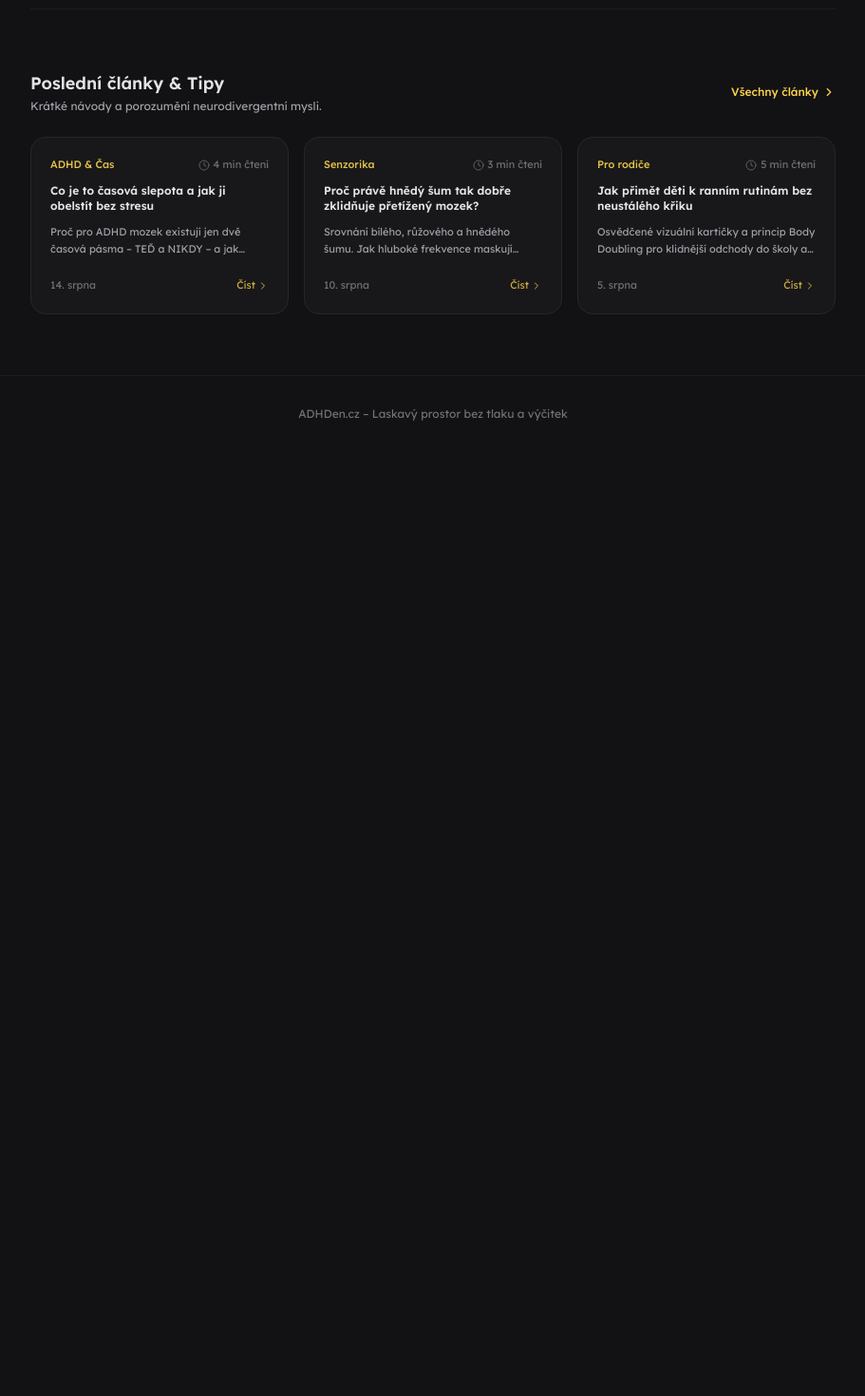
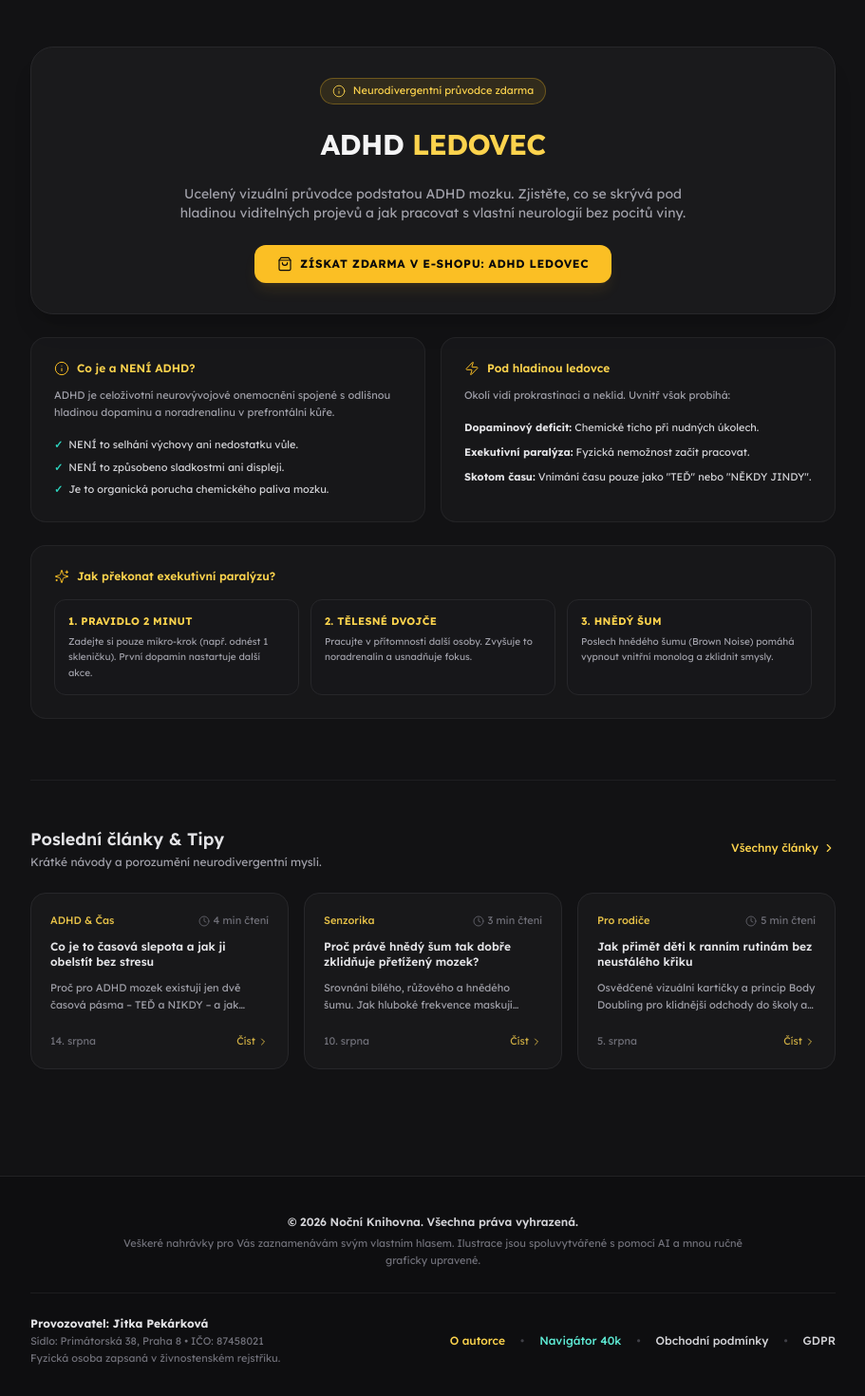
Before and after one commit to onlinejitka/ADHden, a Next.js app: page / in a window 1280 px wide. Shown: the part 909-2379 px from the top of the page at 95% size, without its empty margins (184-1095 px from the left). Before the commit the page ends 1385 px from the top, so only its background shows below. Built offline with nearby package versions, Linux system fonts and the light colour scheme.

Commit message:
Update page.tsx

```diff
--- a/app/page.tsx
+++ b/app/page.tsx
@@ -11,7 +11,10 @@ import {
   ArrowRight,
   CheckCircle2,
   Clock,
-  ChevronRight
+  ChevronRight,
+  Info,
+  ShoppingBag,
+  Zap
 } from "lucide-react";
 
 export default function LandingPage() {
@@ -23,7 +26,6 @@ export default function LandingPage() {
       category: "ADHD & Čas",
       readTime: "4 min čtení",
       date: "14. srpna",
-      color: "amber"
     },
     {
       id: "2",
@@ -32,7 +34,6 @@ export default function LandingPage() {
       category: "Senzorika",
       readTime: "3 min čtení",
       date: "10. srpna",
-      color: "teal"
     },
     {
       id: "3",
@@ -41,23 +42,23 @@ export default function LandingPage() {
       category: "Pro rodiče",
       readTime: "5 min čtení",
       date: "5. srpna",
-      color: "purple"
     }
   ];
 
   return (
-    <div className="min-h-screen bg-[#121214] text-zinc-300 font-sans leading-relaxed selection:bg-amber-400/20 selection:text-amber-300">
+    <div className="min-h-screen bg-[#121214] text-zinc-300 font-sans leading-relaxed selection:bg-amber-400/20 selection:text-amber-300 flex flex-col justify-between">
 
+      <div>
         {/* Horní navigace */}
         <header className="max-w-5xl mx-auto px-6 py-5 flex items-center justify-between border-b border-zinc-800/60">
-        <div className="flex items-center gap-2">
-          <span className="text-lg font-semibold tracking-wider text-amber-300">
+          <Link href="/" className="flex items-center gap-2 group">
+            <span className="text-lg font-semibold tracking-wider text-amber-300 group-hover:text-amber-200 transition">
               ADHDen
             </span>
             <span className="text-[10px] bg-zinc-800 text-zinc-400 px-1.5 py-0.5 rounded font-mono">
               cz
             </span>
-        </div>
+          </Link>
 
           <div className="flex items-center gap-4">
             <Link
@@ -78,9 +79,11 @@ export default function LandingPage() {
           </div>
         </header>
 
+        {/* Hlavní obsah */}
+        <main className="max-w-4xl mx-auto px-6 pt-14 pb-16 space-y-16">
+
           {/* Hero sekce */}
-      <main className="max-w-4xl mx-auto px-6 pt-14 pb-16 text-center space-y-8">
-
+          <div className="text-center space-y-8">
             <div className="inline-flex items-center gap-2 px-3 py-1 rounded-full bg-zinc-800/50 border border-zinc-700/50 text-[11px] text-amber-300/90">
               <span>♡ Laskavý systém pro neurodivergentní mozek</span>
             </div>
@@ -119,9 +122,10 @@ export default function LandingPage() {
                 <CheckCircle2 className="w-3.5 h-3.5 text-teal-400" strokeWidth={1.5} /> Žádné výčitky a tresty
               </span>
             </div>
+          </div>
 
           {/* Sekce Nástrojů */}
-        <section className="pt-12 space-y-6 text-left">
+          <section className="space-y-6 text-left">
             <div className="text-center space-y-1.5">
               <h2 className="text-lg font-semibold text-zinc-200">
                 Nástroje navržené přímo pro ADHD dynamiku
@@ -214,8 +218,124 @@ export default function LandingPage() {
             </div>
           </section>
 
-        {/* Sekce Magazínu / Posledních článků */}
-        <section className="pt-16 space-y-6 text-left border-t border-zinc-800/60 mt-12">
+          {/* SEKCE: ADHD LEDOVEC (Průvodce zdarma) */}
+          <section className="space-y-6 pt-6">
+            <div className="p-8 bg-zinc-800/40 border border-zinc-800 rounded-3xl text-center space-y-6 shadow-xl">
+              <div className="inline-flex items-center gap-2 px-3 py-1 rounded-full bg-amber-400/10 border border-amber-400/30 text-[11px] text-amber-300">
+                <Info className="w-3.5 h-3.5" strokeWidth={1.5} />
+                <span>Neurodivergentní průvodce zdarma</span>
+              </div>
+
+              <h2 className="text-2xl sm:text-3xl font-bold tracking-tight text-zinc-100">
+                ADHD <span className="text-amber-300">LEDOVEC</span>
+              </h2>
+
+              <p className="text-xs sm:text-sm text-zinc-400 max-w-xl mx-auto leading-relaxed">
+                Ucelený vizuální průvodce podstatou ADHD mozku. Zjistěte, co se skrývá pod hladinou viditelných projevů a jak pracovat s vlastní neurologií bez pocitů viny.
+              </p>
+
+              <div>
+                <a
+                  href="https://eshop.adhden.cz"
+                  target="_blank"
+                  rel="noopener noreferrer"
+                  className="inline-flex items-center justify-center gap-2 bg-amber-400 hover:bg-amber-300 text-zinc-950 font-bold px-6 py-3 rounded-xl text-xs uppercase tracking-wider transition active:scale-95 shadow-lg shadow-amber-400/10"
+                >
+                  <ShoppingBag className="w-4 h-4" strokeWidth={1.75} />
+                  <span>Získat zdarma v e-shopu: ADHD Ledovec</span>
+                </a>
+              </div>
+            </div>
+
+            {/* KARTY LEDOVCE */}
+            <div className="grid grid-cols-1 md:grid-cols-2 gap-4">
+              {/* Karta 1 */}
+              <div className="p-6 bg-zinc-800/30 border border-zinc-800/80 rounded-2xl space-y-3">
+                <h3 className="text-xs font-semibold text-amber-300 flex items-center gap-2">
+                  <Info className="w-4 h-4 text-amber-400" strokeWidth={1.5} />
+                  Co je a NENÍ ADHD?
+                </h3>
+                <p className="text-[11px] text-zinc-400 leading-relaxed">
+                  ADHD je celoživotní neurovývojové onemocnění spojené s odlišnou hladinou dopaminu a noradrenalinu v prefrontální kůře.
+                </p>
+                <ul className="text-[11px] space-y-1.5 text-zinc-300 pt-1">
+                  <li className="flex items-start gap-1.5">
+                    <span className="text-teal-400 font-bold">✓</span>
+                    <span>NENÍ to selhání výchovy ani nedostatku vůle.</span>
+                  </li>
+                  <li className="flex items-start gap-1.5">
+                    <span className="text-teal-400 font-bold">✓</span>
+                    <span>NENÍ to způsobeno sladkostmi ani displeji.</span>
+                  </li>
+                  <li className="flex items-start gap-1.5">
+                    <span className="text-teal-400 font-bold">✓</span>
+                    <span>Je to organická porucha chemického paliva mozku.</span>
+                  </li>
+                </ul>
+              </div>
+
+              {/* Karta 2 */}
+              <div className="p-6 bg-zinc-800/30 border border-zinc-800/80 rounded-2xl space-y-3">
+                <h3 className="text-xs font-semibold text-amber-300 flex items-center gap-2">
+                  <Zap className="w-4 h-4 text-amber-400" strokeWidth={1.5} />
+                  Pod hladinou ledovce
+                </h3>
+                <p className="text-[11px] text-zinc-400 leading-relaxed">
+                  Okolí vidí prokrastinaci a neklid. Uvnitř však probíhá:
+                </p>
+                <ul className="text-[11px] space-y-2 text-zinc-300 pt-1">
+                  <li>
+                    <b className="text-zinc-200">Dopaminový deficit:</b> Chemické ticho při nudných úkolech.
+                  </li>
+                  <li>
+                    <b className="text-zinc-200">Exekutivní paralýza:</b> Fyzická nemožnost začít pracovat.
+                  </li>
+                  <li>
+                    <b className="text-zinc-200">Skotom času:</b> Vnímání času pouze jako "TEĎ" nebo "NĚKDY JINDY".
+                  </li>
+                </ul>
+              </div>
+            </div>
+
+            {/* Karta 3: Překonání paralýzy */}
+            <div className="p-6 bg-zinc-800/30 border border-zinc-800/80 rounded-2xl space-y-4">
+              <h3 className="text-xs font-semibold text-amber-300 flex items-center gap-2">
+                <Sparkles className="w-4 h-4 text-amber-400" strokeWidth={1.5} />
+                Jak překonat exekutivní paralýzu?
+              </h3>
+              <div className="grid grid-cols-1 sm:grid-cols-3 gap-3">
+                <div className="p-3.5 bg-zinc-900/60 border border-zinc-800 rounded-xl space-y-1">
+                  <div className="text-[11px] font-bold text-amber-300 uppercase tracking-wide">
+                    1. Pravidlo 2 minut
+                  </div>
+                  <p className="text-[10px] text-zinc-400 leading-relaxed">
+                    Zadejte si pouze mikro-krok (např. odnést 1 skleničku). První dopamin nastartuje další akce.
+                  </p>
+                </div>
+
+                <div className="p-3.5 bg-zinc-900/60 border border-zinc-800 rounded-xl space-y-1">
+                  <div className="text-[11px] font-bold text-amber-300 uppercase tracking-wide">
+                    2. Tělesné dvojče
+                  </div>
+                  <p className="text-[10px] text-zinc-400 leading-relaxed">
+                    Pracujte v přítomnosti další osoby. Zvyšuje to noradrenalin a usnadňuje fokus.
+                  </p>
+                </div>
+
+                <div className="p-3.5 bg-zinc-900/60 border border-zinc-800 rounded-xl space-y-1">
+                  <div className="text-[11px] font-bold text-amber-300 uppercase tracking-wide">
+                    3. Hnědý šum
+                  </div>
+                  <p className="text-[10px] text-zinc-400 leading-relaxed">
+                    Poslech hnědého šumu (Brown Noise) pomáhá vypnout vnitřní monolog a zklidnit smysly.
+                  </p>
+                </div>
+              </div>
+            </div>
+          </section>
+
+          {/* Sekce Magazínu */}
+          <section className="space-y-6 border-t border-zinc-800/60 pt-12">
             <div className="flex items-center justify-between">
               <div>
                 <h2 className="text-lg font-semibold text-zinc-200">
@@ -273,11 +393,60 @@ export default function LandingPage() {
           </section>
 
         </main>
+      </div>
 
-      {/* Zápatí */}
-      <footer className="border-t border-zinc-800/60 py-8 text-center text-xs text-zinc-500">
-        <p>ADHDen.cz – Laskavý prostor bez tlaku a výčitek</p>
+      {/* ZÁPATÍ (FOOTER) PODLE VZORU */}
+      <footer className="border-t border-zinc-800/80 bg-[#0e0e10] pt-10 pb-8 mt-12 text-xs text-zinc-400">
+        <div className="max-w-4xl mx-auto px-6 space-y-6 text-center sm:text-left">
+
+          {/* Autorské prohlášení */}
+          <div className="space-y-1.5 text-center text-zinc-400 max-w-2xl mx-auto">
+            <p className="font-semibold text-zinc-300">
+              © 2026 Noční Knihovna. Všechna práva vyhrazená.
+            </p>
+            <p className="text-[11px] text-zinc-500 leading-relaxed">
+              Veškeré nahrávky pro Vás zaznamenávám svým vlastním hlasem. Ilustrace jsou spoluvytvářené s pomocí AI a mnou ručně graficky upravené.
+            </p>
+          </div>
+
+          <div className="border-t border-zinc-800/60 pt-6 flex flex-col sm:flex-row items-center justify-between gap-4">
+
+            {/* Provozovatel */}
+            <div className="space-y-0.5 text-center sm:text-left">
+              <p className="font-bold text-zinc-200">
+                Provozovatel: Jitka Pekárková
+              </p>
+              <p className="text-[11px] text-zinc-500">
+                Sídlo: Primátorská 38, Praha 8 • IČO: 87458021
+              </p>
+              <p className="text-[11px] text-zinc-500">
+                Fyzická osoba zapsaná v živnostenském rejstříku.
+              </p>
+            </div>
+
+            {/* Odkazy */}
+            <div className="flex flex-wrap items-center justify-center gap-4 text-xs font-medium">
+              <Link href="/o-autorce" className="text-amber-300 hover:underline">
+                O autorce
+              </Link>
+              <span className="text-zinc-700">•</span>
+              <Link href="/navigator" className="text-teal-300 hover:underline">
+                Navigátor 40k
+              </Link>
+              <span className="text-zinc-700">•</span>
+              <Link href="/obchodni-podminky" className="text-zinc-300 hover:text-zinc-100">
+                Obchodní podmínky
+              </Link>
+              <span className="text-zinc-700">•</span>
+              <Link href="/gdpr" className="text-zinc-300 hover:text-zinc-100">
+                GDPR
+              </Link>
+            </div>
+
+          </div>
+        </div>
       </footer>
+
     </div>
   );
 }
```
Lines whose indentation alone changed are shown as unchanged.
